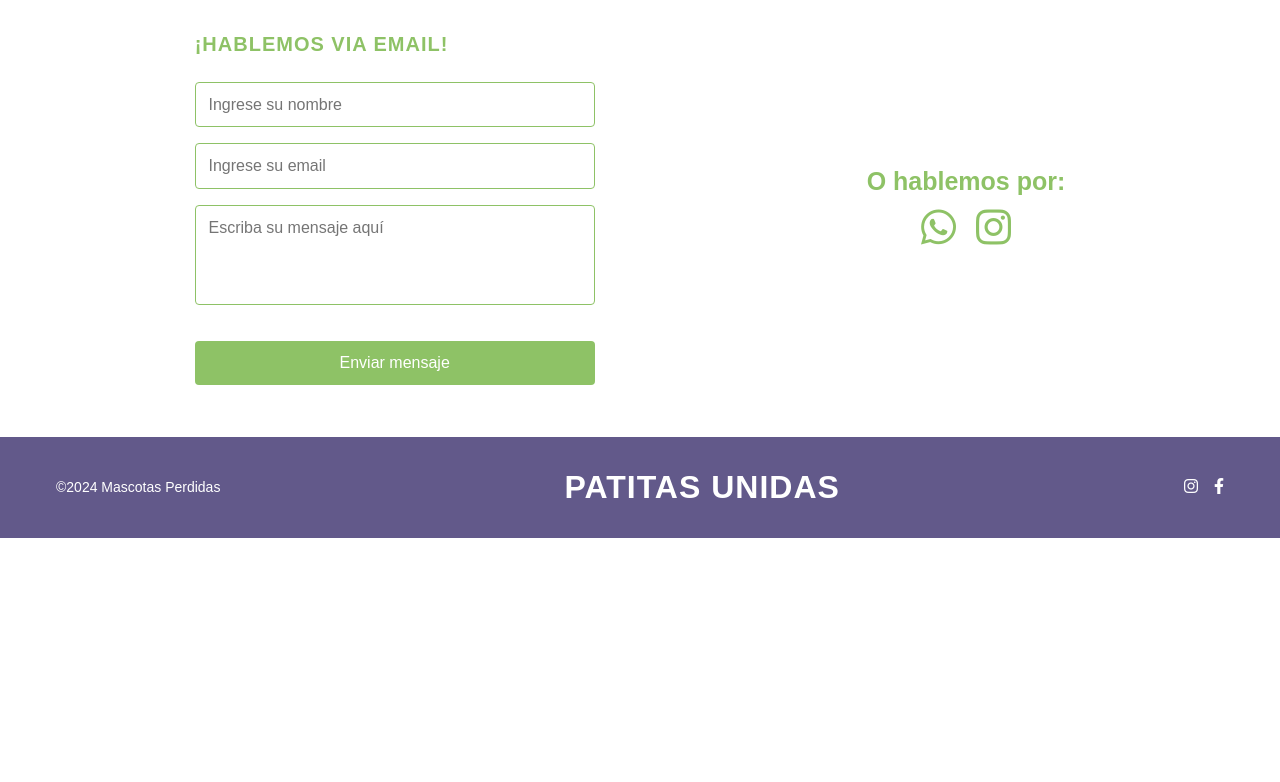
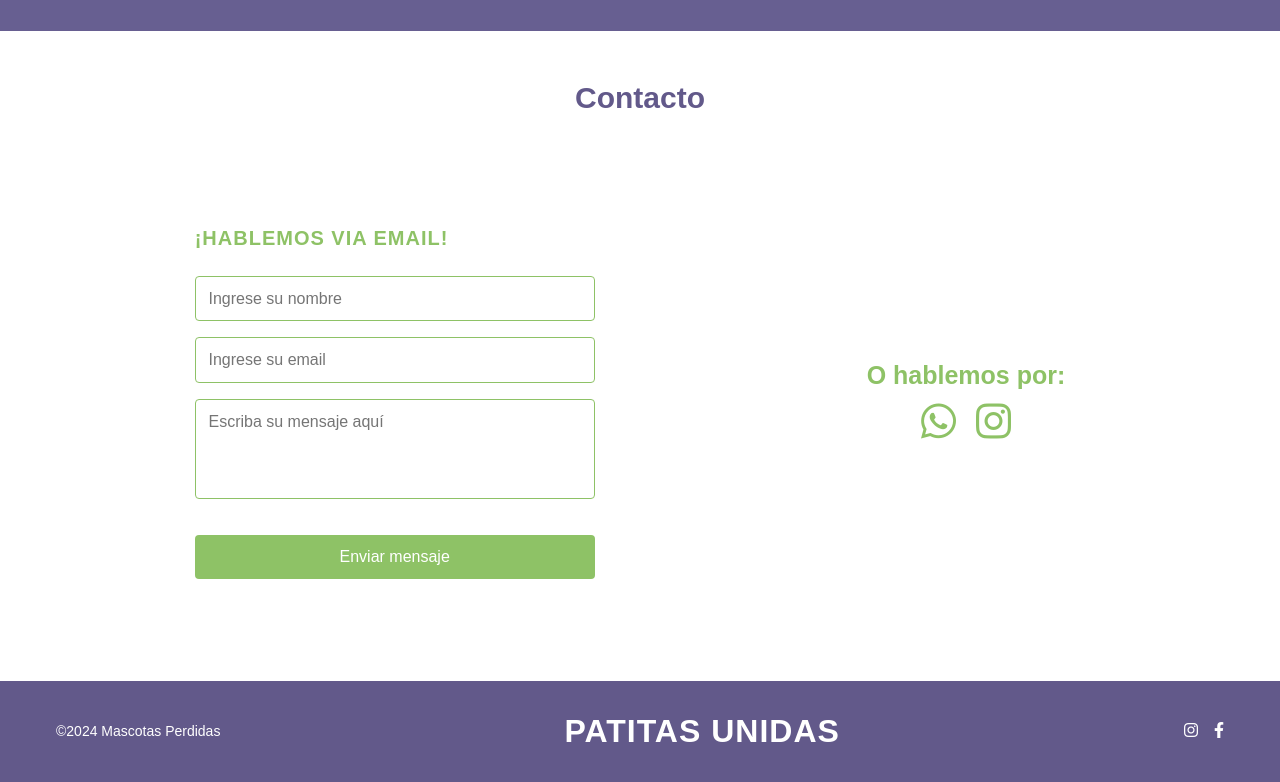
Before and after one commit to 6onza/patitas-perdidas, a Flask app: page / in a window 1280 px wide. Shown: the part 2031-2813 px from the top of the page. Before the commit the page ends 2569 px from the top, so only its background shows below. Run offline with Flask 3, Linux system fonts and the light colour scheme; some libraries are stand-ins or nearby versions.

Commit message:
Fix: minor CSS changes

```diff
--- a/frontend/static/css/styles.css
+++ b/frontend/static/css/styles.css
@@ -58,6 +58,8 @@ body {
     gap: 2rem;
     padding: 2rem;
     background-color: #ffffff;
+    max-width: 1400px;
+    margin: 50px 0;
 }
 
 .contact-form {
--- a/frontend/templates/components/aboutus.html
+++ b/frontend/templates/components/aboutus.html
@@ -4,7 +4,7 @@
 {% endblock %}
 
 {% block content %}
-        <div id="aboutus">
+        <div id="aboutus" class="container">
             <div id="txt">
                 <h1 class="titulo">SOBRE NOSOTROS</h1>
                 <p class="texto">Somos una comunidad que comparte información de mascotas perdidas, para vincularlas con quienes buscan tenerlas de vuelta en su hogar.</p>
```
